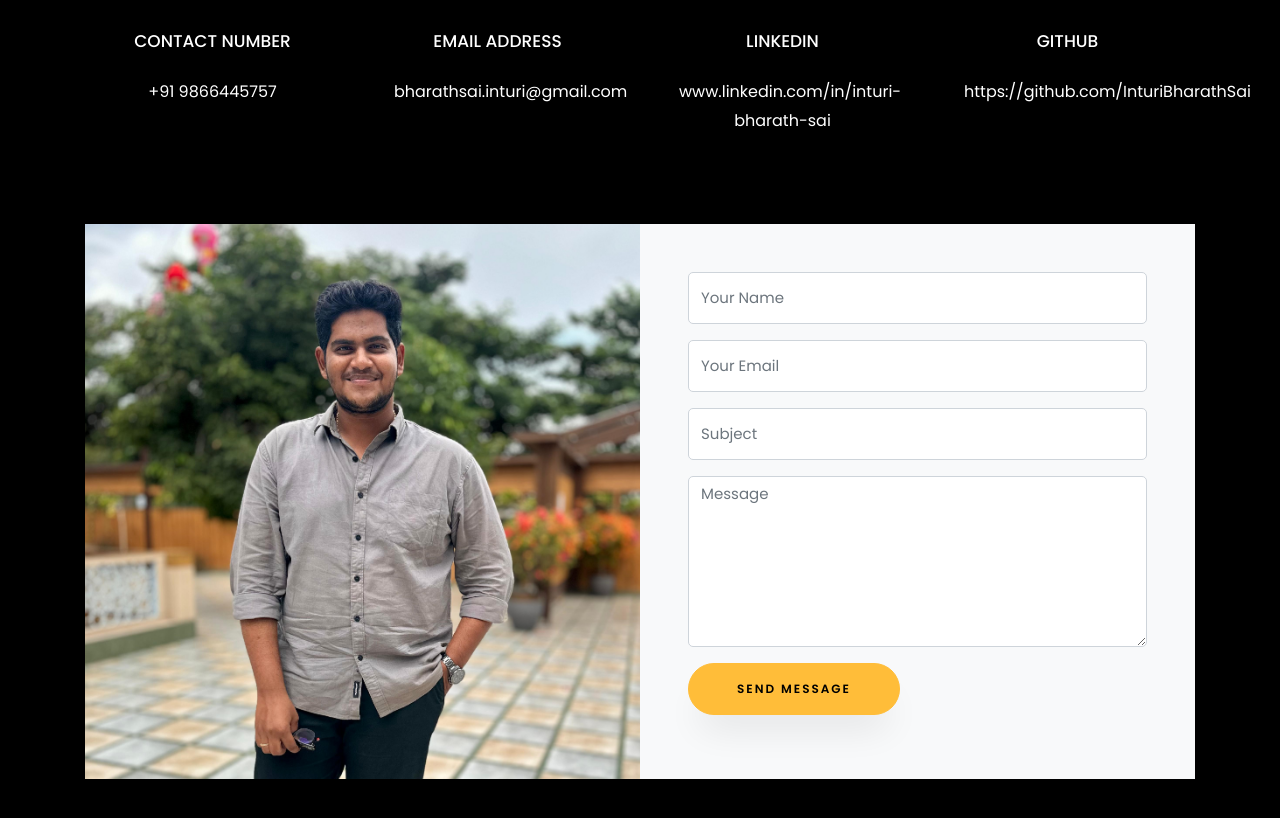
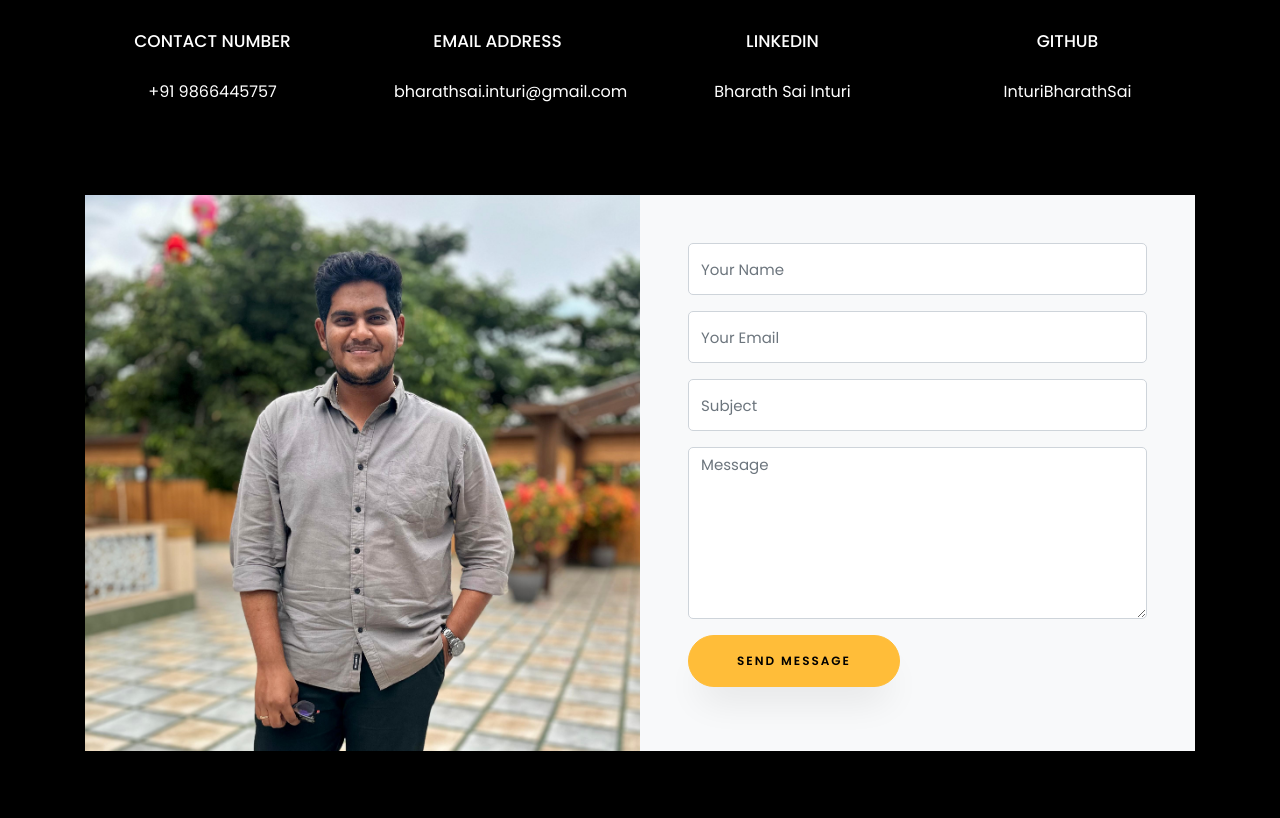
Before and after one commit to InturiBharathSai/Bharath_Portfolio, a plain HTML site: page index.html in a window 1280 px wide. Shown: the part 5987-6805 px from the top of the page. Drawn offline with Linux system fonts and the light colour scheme; files whose address does not match are found by name.

Commit message:
Update index.html

```diff
--- a/index.html
+++ b/index.html
@@ -395,12 +395,12 @@
 			<div class="col-md-6 col-lg-3 d-flex ftco-animate">
 				<div class="align-self-stretch box p-4 text-center">
 					<div class="icon d-flex align-items-center justify-content-center">
-						<a href="www.linkedin.com/in/inturi-bharath-sai" target="_blank">
+						<a href="https://www.linkedin.com/in/inturi-bharath-sai?utm_source=share&utm_campaign=share_via&utm_content=profile&utm_medium=ios_app" target="_blank">
 							<span class="icon-linkedin"></span>
 						</a>
 					</div>
 					<h3 class="mb-4">LinkedIn</h3>
-					<p><a href="www.linkedin.com/in/inturi-bharath-sai" target="_blank">www.linkedin.com/in/inturi-bharath-sai</a></p>
+					<p><a href="https://www.linkedin.com/in/inturi-bharath-sai?utm_source=share&utm_campaign=share_via&utm_content=profile&utm_medium=ios_app" target="_blank">Bharath Sai Inturi</a></p>
 				</div>
 			</div>
 			<div class="col-md-6 col-lg-3 d-flex ftco-animate">
@@ -411,7 +411,7 @@
 						</a>
 					</div>
 					<h3 class="mb-4">GitHub</h3>
-					<p><a href="https://github.com/InturiBharathSai" target="_blank">https://github.com/InturiBharathSai</a></p>
+					<p><a href="https://github.com/InturiBharathSai" target="_blank">InturiBharathSai</a></p>
 				</div>
 			</div>
 		</div>
```
